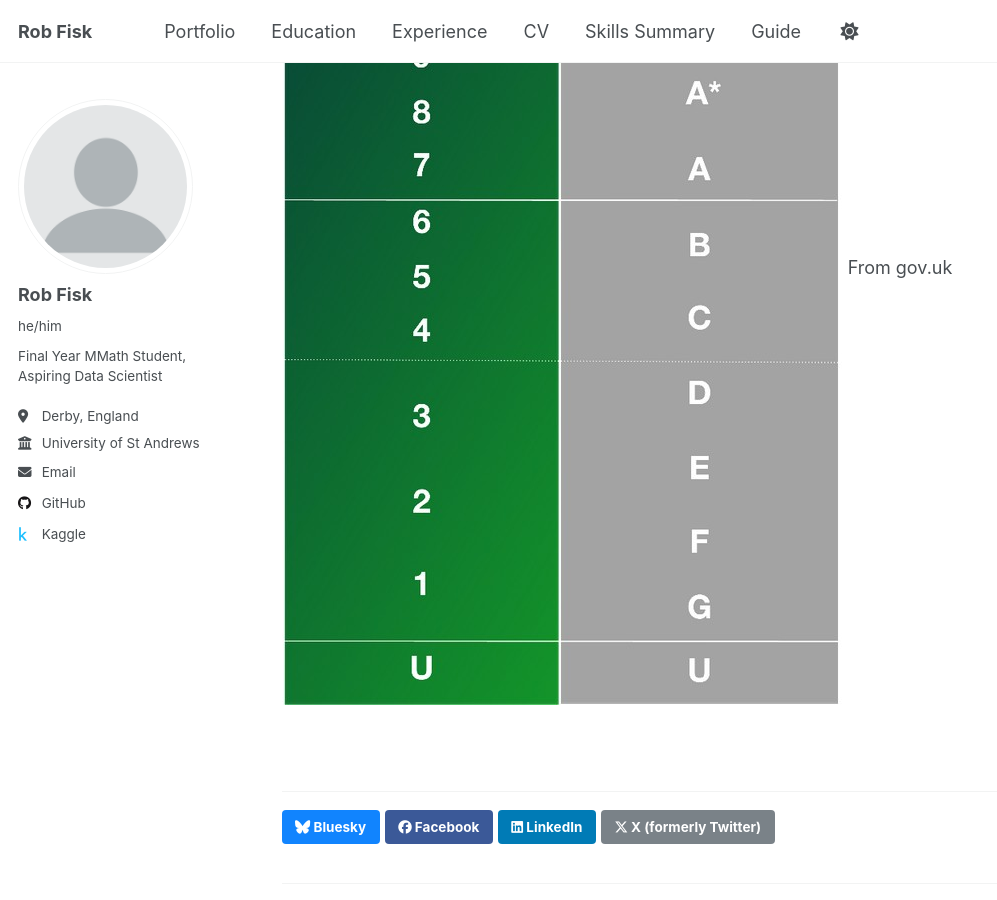
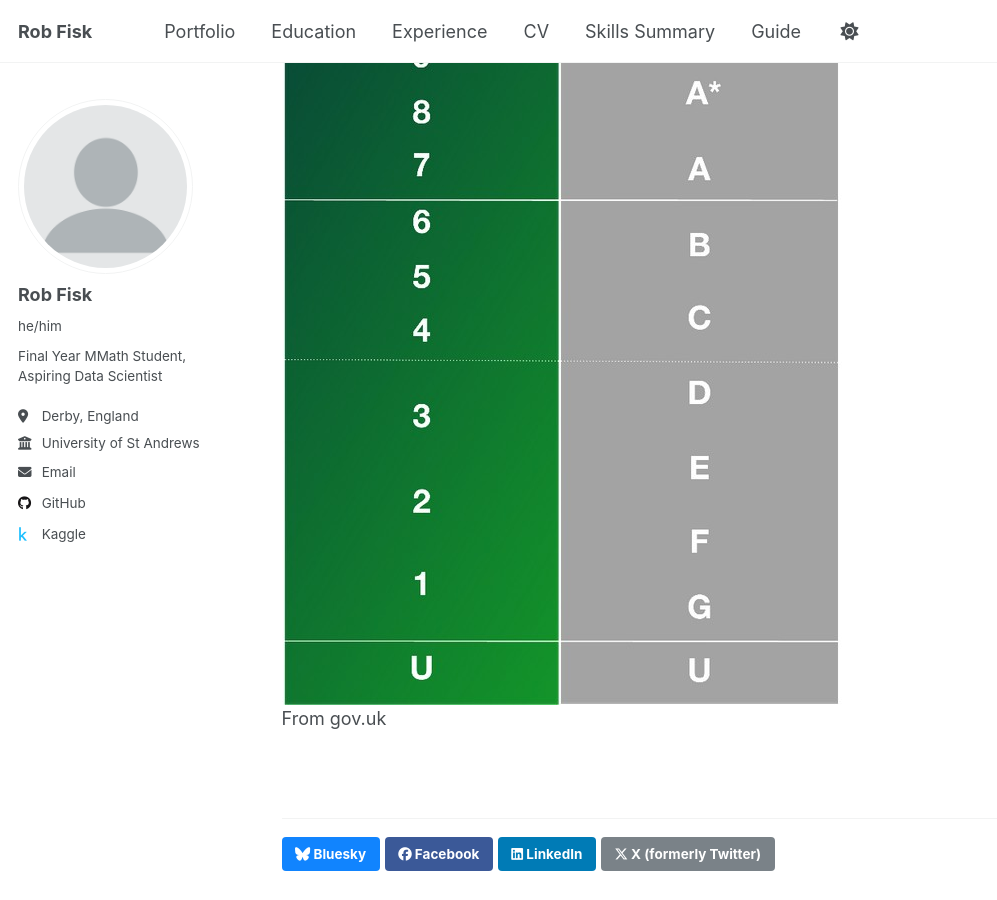
Before and after one commit to RobFisk/robfisk.github.io, a Jekyll site: the page built from _degree/gcses.md, in a window 1280 px wide and 900 px high, scrolled down 863 px. Shown: the whole window, without its empty margins (0-997 px from the left). Built offline with Jekyll 4.4.1, drawn with Linux system fonts in a browser that asks for light colours; a script that is not in the unit is left out.

```diff
--- a/_degree/gcses.md
+++ b/_degree/gcses.md
@@ -19,4 +19,4 @@ Grades:
 
 In England the GCSE grading system changed from F-A* to 1-9 in my year 11. I studied Psychology indpendently and took the exam during my year 10, so have one grade from the old system and 9 from the new. For those unfamiliar with the new grades,
 <img src="/images/gcse_scale.jpg" height="500">
-From gov.uk
+<br>From gov.uk
```
